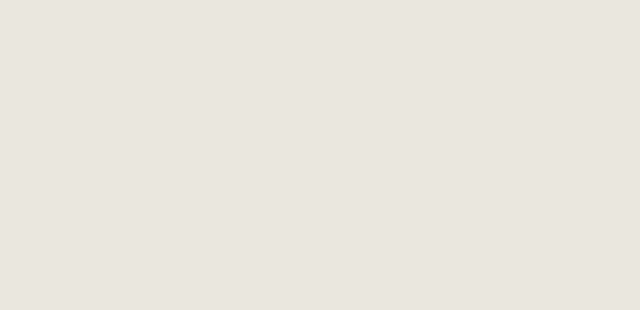
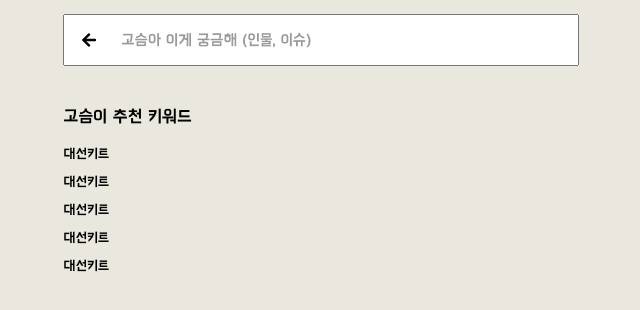
Before and after one commit to udantan/newneek-clone, a React (Create React App) app: page /search in a window 1280 px wide. Shown: the top 310 px of the page, without its empty margins (319-959 px from the left). Built offline with nearby package versions, Linux system fonts and the light colour scheme.

Commit message:
search 화면

```diff
--- a/src/Router.js
+++ b/src/Router.js
@@ -9,6 +9,7 @@ import TagChild from "./screens/TagChild";
 import Class from "./screens/Class";
 import Help from "./screens/Help";
 import Search from "./screens/Search";
+import SearchResult from "./screens/SearchResult";
 
 export default function Router() {
   return (
@@ -19,6 +20,7 @@ export default function Router() {
       </Route>
       <Route path="post/:id" element={<Post />} />
       <Route path="search" element={<Search />} />
+      <Route path="search/posts/:keyword" element={<SearchResult />} />
 
       <Route path="login" element={<Login />} />
       <Route path="signup" element={<SignUp />} />
--- a/src/screens/Home.js
+++ b/src/screens/Home.js
@@ -18,6 +18,7 @@ export default function Home() {
     setLoading(true);
     let URL = "https://api.newneek.co/postview/articles";
     const { data } = await axios.get(URL, { params: { offset: offset, limit: 12 } });
+    console.log("HOME", data);
     setArticles([...articles, ...data]);
     setLoading(false);
   };
--- a/src/screens/Post.js
+++ b/src/screens/Post.js
@@ -3,12 +3,14 @@ import { FontAwesomeIcon } from "@fortawesome/react-fontawesome";
 import { Button } from "@mui/material";
 import axios from "axios";
 import React, { useEffect, useRef, useState } from "react";
-import { Link, useParams } from "react-router-dom";
+import { Link, useLocation, useParams } from "react-router-dom";
 import styled from "styled-components";
 import colors from "../utils/colors";
 import tagObj from "../utils/tagObj";
 import { LinearProgress } from "@mui/material";
 export default function Post() {
+  const location = useLocation();
+
   const ref = useRef();
   const headerRef = useRef();
   const [article, setArticle] = useState();
@@ -31,12 +33,13 @@ export default function Post() {
     } else {
       setProgress(0);
     }
-    console.log(window.scrollY);
   };
   useEffect(() => {
     getArticle();
-    // setHeight(ref.current.clientHeight);
     window.addEventListener("scroll", handleScroll);
+    return function cleanupListener() {
+      window.removeEventListener("scroll", handleScroll);
+    };
   }, []);
 
   return (
--- a/src/screens/Search.js
+++ b/src/screens/Search.js
@@ -1,16 +1,86 @@
 import React from "react";
+import { Link, useNavigate } from "react-router-dom";
 import styled from "styled-components";
 import colors from "../utils/colors";
+import { FontAwesomeIcon } from "@fortawesome/react-fontawesome";
+import { faArrowLeft } from "@fortawesome/free-solid-svg-icons";
+import { useForm } from "react-hook-form";
 
 export default function Search() {
+  const navigate = useNavigate();
+
+  const { register, handleSubmit } = useForm();
+  const onValid = async ({ keyword }) => {
+    navigate(`posts/${keyword}`);
+  };
   return (
     <Container>
-      <Wrapper></Wrapper>
+      <Wrapper>
+        <form onSubmit={handleSubmit(onValid)} style={{ position: "relative" }}>
+          <TextInput {...register("keyword")} />
+
+          <BackContainer onClick={() => navigate(-1)}>
+            <FontAwesomeIcon icon={faArrowLeft} />
+          </BackContainer>
+        </form>
+        <SearchOption>
+          <OptionTitle>고슴이 추천 키워드</OptionTitle>
+          <SearchOptionItem to={"#"}>대선키트</SearchOptionItem>
+          <SearchOptionItem to={"#"}>대선키트</SearchOptionItem>
+          <SearchOptionItem to={"#"}>대선키트</SearchOptionItem>
+          <SearchOptionItem to={"#"}>대선키트</SearchOptionItem>
+          <SearchOptionItem to={"#"}>대선키트</SearchOptionItem>
+        </SearchOption>
+      </Wrapper>
     </Container>
   );
 }
+const SearchOptionItem = styled(Link)`
+  padding: 7px 0;
+  font-size: 14px;
+  font-family: "BM-Air";
+  font-weight: 600;
+`;
+const OptionTitle = styled.h2`
+  margin: 14px 0px;
+  font-size: 18px;
+  font-family: "BM-Air";
+  font-weight: 600;
+`;
+const BackContainer = styled.div`
+  cursor: pointer;
+  position: absolute;
+  top: 50%;
+  width: 52px;
+  height: 52px;
+  display: flex;
+  justify-content: center;
+  align-items: center;
+  transform: translate(0, -50%);
+`;
+const TextInput = styled.input.attrs({
+  placeholder: "고슴아 이게 궁금해 (인물, 이슈)",
+  type: "text",
+})`
+  width: 100%;
+  height: 52px;
+  padding: 10px 40px 10px 56px;
+  font-size: 16px;
+  ::placeholder,
+  ::-webkit-input-placeholder {
+    color: rgba(0, 0, 0, 0.4);
+  }
+  font-family: "BM-Air";
+  font-weight: 600;
+`;
+const SearchOption = styled.div`
+  padding: 28px 0px;
+  display: flex;
+  flex-direction: column;
+`;
 const Wrapper = styled.div`
   width: 640px;
+  padding: 14px 62px;
 `;
 const Container = styled.div`
   position: absolute;
--- a/src/screens/SearchResult.js
+++ b/src/screens/SearchResult.js
@@ -1,5 +1,91 @@
-import React from "react";
+import React, { useEffect, useState } from "react";
+import { useParams } from "react-router-dom";
+import styled from "styled-components";
+import Article from "../components/Article";
+import { MoreButton } from "./Home";
+import axios from "axios";
+import Loading from "../components/Loading";
+// setLoading(true);
+// const url = `https://api.newneek.co/editor/content/search/?fromWeb=1&q=${keyword}&userId=null&limit=12&offset=0`;
+// const { data } = await axios.get(url);
+// setLoading(false);
+const TAGS = {
+  "2022-presidential-election": { text: "대선", icon: "🗳" },
+  politics: { text: "정치", icon: "⚖️" },
+  economy: { text: "경제", icon: "💰" },
+  world: { text: "세계", icon: "🌐" },
+  tech: { text: "테크", icon: "🤖" },
+  labor: { text: "노동", icon: "💪" },
+  "new-normal": { text: "뉴노멀", icon: "💡" },
+  culture: { text: "문화", icon: "🎞" },
+  life: { text: "라이프", icon: "🧘" },
+  community: { text: "커뮤니티", icon: "🗣" },
+};
+export default function SearchResult() {
+  const [articles, setArticles] = useState([]);
+  const [loading, setLoading] = useState(false);
+  const [offset, setOffset] = useState(0);
+  const [totalArticles, setTotalArticles] = useState(0);
+  const [isLastPage, setIsLastPage] = useState(false);
+  const { keyword } = useParams();
 
-export default function SearchResult() {
-  return <>SearchResult</>;
+  const getArticles = async () => {
+    setLoading(true);
+    const URL = `https://api.newneek.co/editor/content/search/?fromWeb=1&q=${keyword}&userId=null&limit=12&offset=${offset}`;
+    const { data } = await axios.get(URL);
+    setTotalArticles(data.count);
+    setArticles([...articles, ...data.results]);
+    setLoading(false);
+
+    data.offset === null && setIsLastPage(true);
+  };
+  useEffect(() => {
+    getArticles();
+  }, [offset]);
+
+  return (
+    <>
+      {loading && articles.length < 1 && <Loading />}
+      <Container>
+        <GridWrapper>
+          <TitleContainer>
+            <h1 style={{ fontSize: 32 }}>
+              <span style={{ color: "rgba(0,0,0,0.3)" }}>{keyword}</span>의 검색 결과예요
+            </h1>
+            <h1 style={{ margin: "16px 0", fontSize: "18px" }}>🦔고슴이 {totalArticles}개 찾았슴!</h1>
+          </TitleContainer>
+          {articles.map((article) => (
+            <Article
+              key={article.id}
+              {...article}
+              category={article?.menuTagList.length > 0 ? article?.menuTagList[0].name : "-"}
+            />
+          ))}
+        </GridWrapper>
+        {articles.length > 1 && !isLastPage && (
+          <div style={{ display: "flex", justifyContent: "center" }}>
+            <MoreButton disabled={loading} onClick={() => setOffset(offset + 12)}>
+              더보기
+            </MoreButton>
+          </div>
+        )}
+      </Container>
+    </>
+  );
 }
+const Container = styled.div`
+  padding: 60px 25px;
+`;
+const TitleContainer = styled.div`
+  grid-column-start: 1;
+  grid-column-end: -1;
+  margin-bottom: 25px;
+  font-family: "BM-Air";
+  font-weight: 600;
+`;
+const GridWrapper = styled.div`
+  justify-content: center;
+  display: grid;
+  grid-template-columns: repeat(auto-fill, 340px);
+  grid-gap: 1px;
+`;
--- a/src/utils/ScrollToTop.js
+++ b/src/utils/ScrollToTop.js
@@ -4,11 +4,6 @@ import { useLocation } from "react-router-dom";
 export default function ScrollToTop() {
   const location = useLocation();
   useEffect(() => {
-    // if (location.pathname == "/") {
-    //   window.scrollTo({ top: 635 });
-    // } else {
-    //   window.scrollTo({ top: 125 });
-    // }
     window.scrollTo({ top: 0 });
   }, [location]);
 
```
